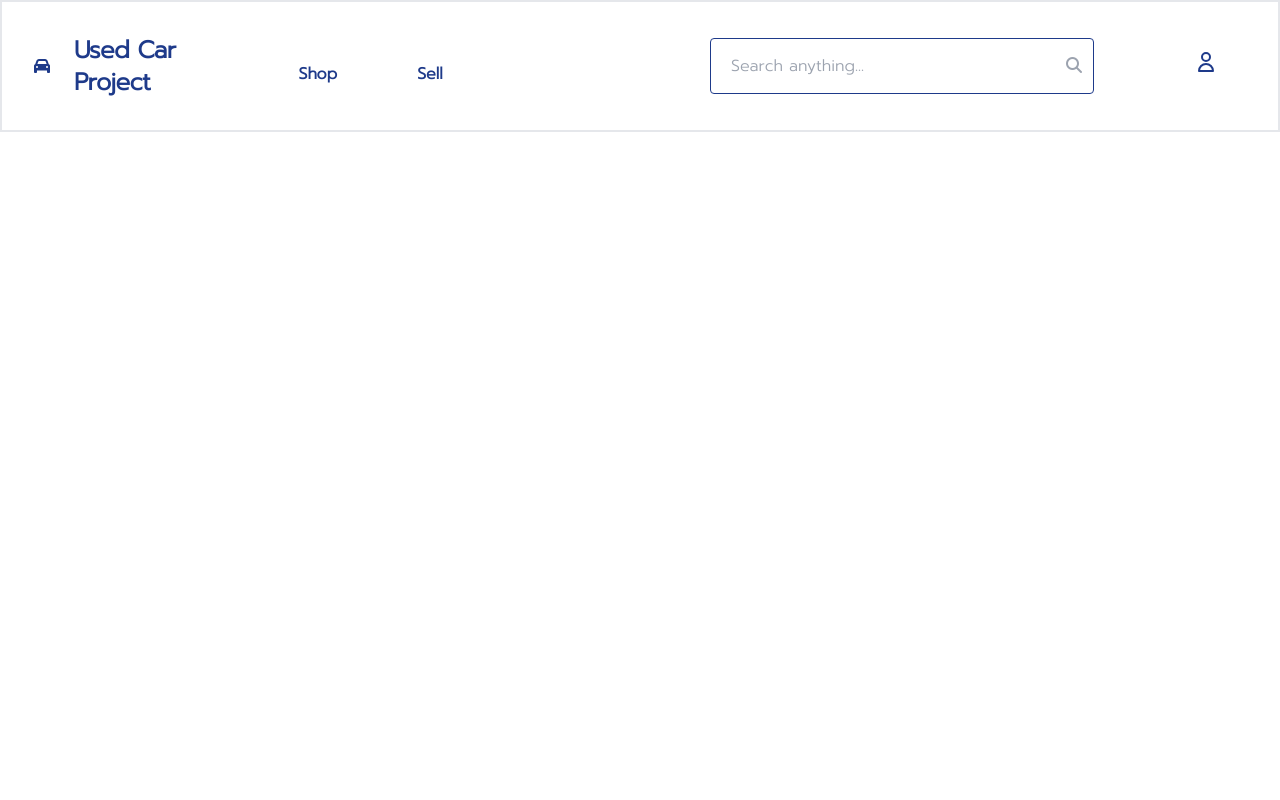
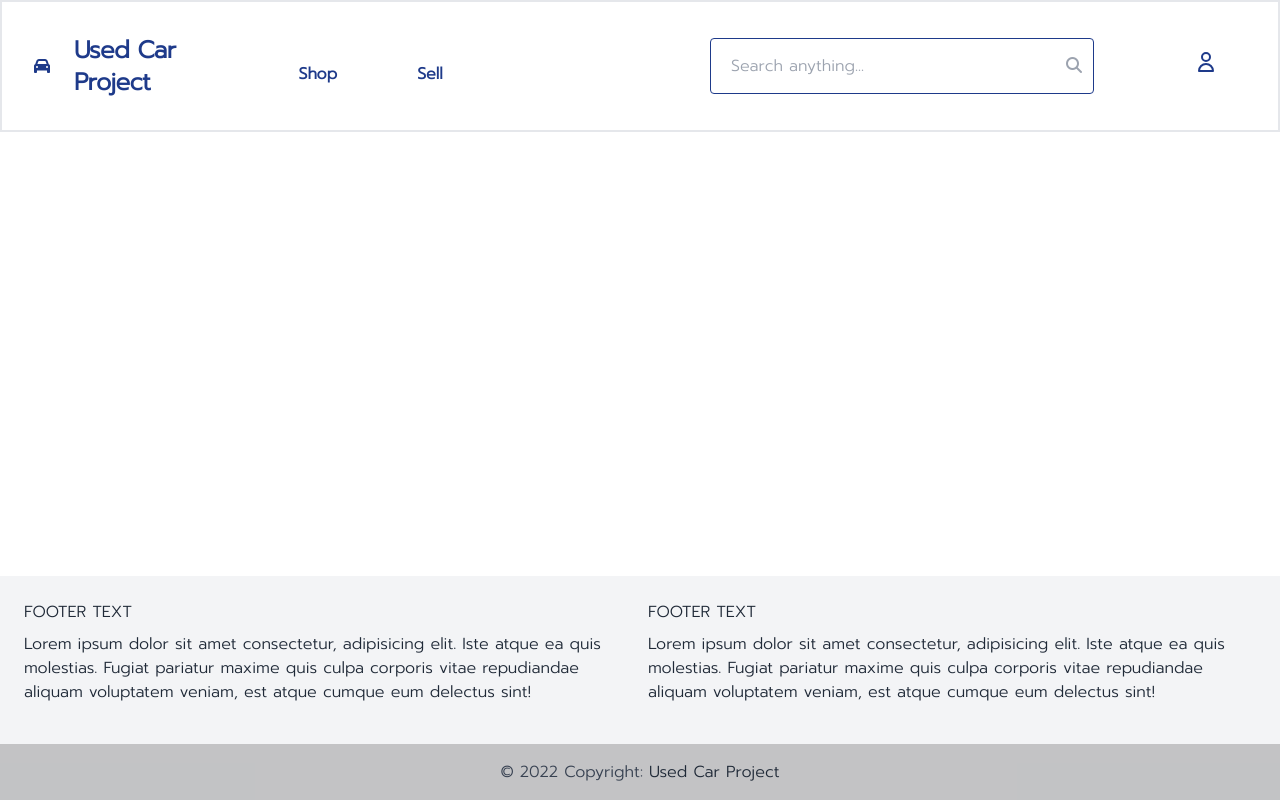
Before and after one commit to JeanTiwat-dev/Webpro_project_used-car, a Vue app in the folder project/frontend/: page /#/ in a window 1280 px wide. Built offline with nearby package versions, Linux system fonts and the light colour scheme.

Commit message:
add: footer

```diff
--- a/project/frontend/src/views/components/footer.vue
+++ b/project/frontend/src/views/components/footer.vue
@@ -1,5 +1,34 @@
 <template>
-    <div id="app">
+    <div class="flex absolute bottom-0" id="app">
+        <footer class="bg-gray-100 text-center lg:text-left">
+            <div class="container p-6 text-gray-800">
+                <div class="grid lg:grid-cols-2 gap-4">
+                <div class="mb-6 md:mb-0">
+                    <h5 class="font-medium mb-2 uppercase">Footer text</h5>
 
+                    <p class="mb-4">
+                    Lorem ipsum dolor sit amet consectetur, adipisicing elit. Iste atque ea quis
+                    molestias. Fugiat pariatur maxime quis culpa corporis vitae repudiandae
+                    aliquam voluptatem veniam, est atque cumque eum delectus sint!
+                    </p>
+                </div>
+
+                <div class="mb-6 md:mb-0">
+                    <h5 class="font-medium mb-2 uppercase">Footer text</h5>
+
+                    <p class="mb-4">
+                    Lorem ipsum dolor sit amet consectetur, adipisicing elit. Iste atque ea quis
+                    molestias. Fugiat pariatur maxime quis culpa corporis vitae repudiandae
+                    aliquam voluptatem veniam, est atque cumque eum delectus sint!
+                    </p>
+                </div>
+                </div>
+            </div>
+
+            <div class="text-center text-gray-700 p-4" style="background-color: rgba(0, 0, 0, 0.2);">
+                © 2022 Copyright:
+                <a class="text-gray-800" href="#">Used Car Project</a>
+            </div>
+        </footer>
     </div>
 </template>
```
